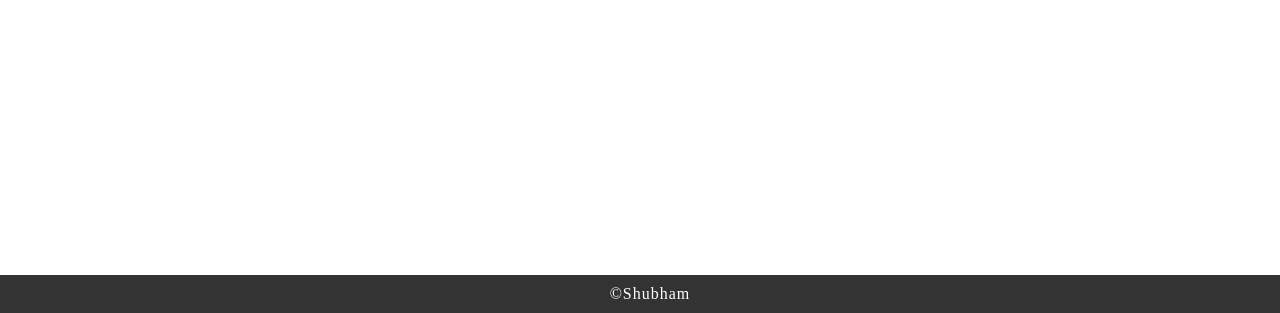
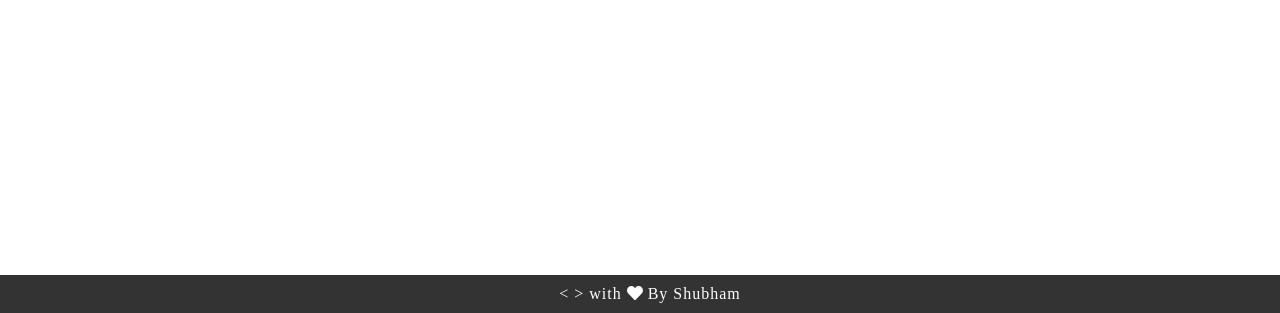
Before and after one commit to Shubham242000/Notes-Web-App, a plain HTML site: page index.html in a window 1280 px wide. Shown: the part 487-800 px from the top of the page. Drawn offline with Linux system fonts and the light colour scheme.

Commit message:
Update index.html

```diff
--- a/index.html
+++ b/index.html
@@ -25,6 +25,11 @@
 
 		</div>
 	</nav>
+
+
+
+
+
 
 	<div class="user">
 
@@ -67,7 +72,7 @@
 
 	<footer>
 		<div>
-			&copy;Shubham
+			< > with <i class="fas fa-heart"></i> By Shubham
 		</div>
 	</footer>
 
```
